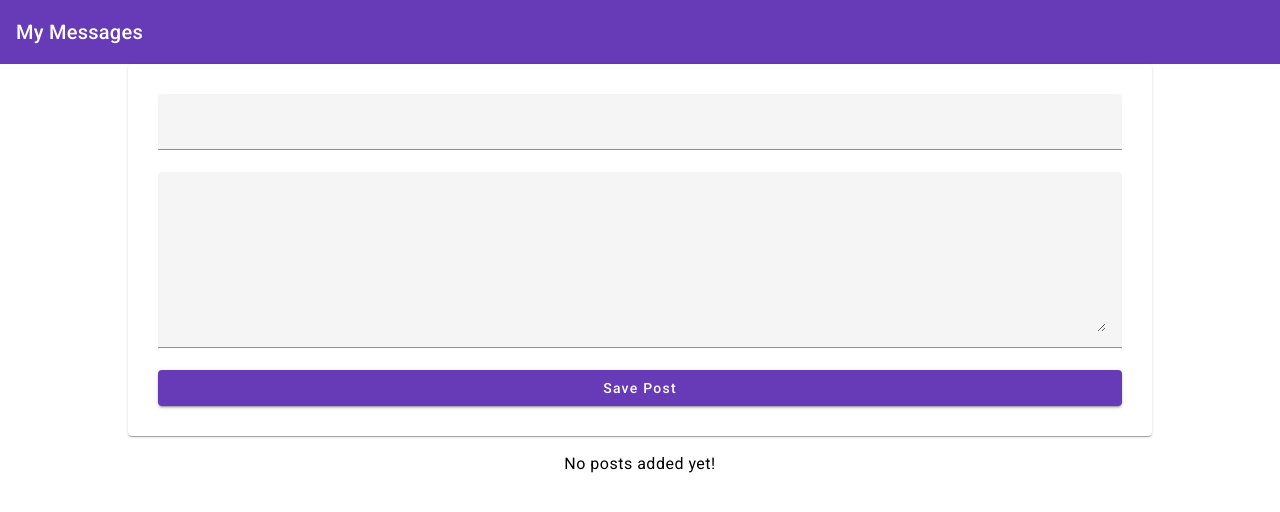
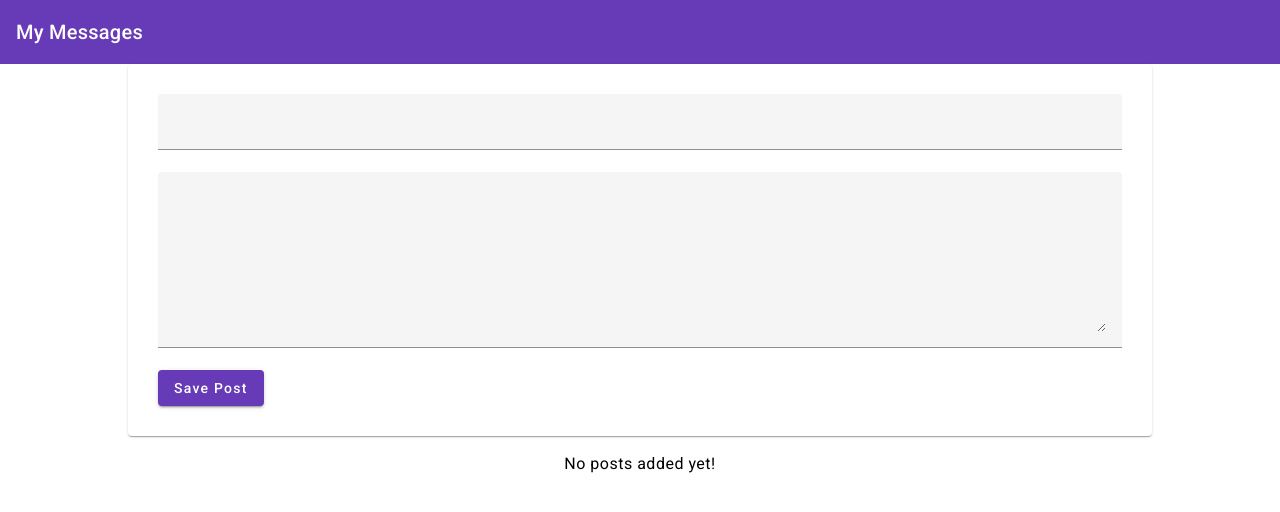
Before and after one commit to chibui/mean-tut, an Angular app in the folder mean-course/: page / in a window 1280 px wide. Shown: the top 512 px of the page. Built offline with nearby package versions, Linux system fonts and the light colour scheme.

Commit message:
26. Adding Forms

```diff
--- a/mean-course/src/app/posts/post-create/post-create.component.html
+++ b/mean-course/src/app/posts/post-create/post-create.component.html
@@ -1,23 +1,34 @@
 <mat-card>
+  <form (submit)="onAddPost(postForm)" #postForm="ngForm">
     <mat-form-field>
       <input matInput
-           [(ngModel)]="enteredTitle"
-           type="text">
+             ngModel
+             required
+             name="title"
+             type="text"
+             #title="ngModel">
+
+      <mat-error *ngIf="title.invalid">Please enter a post title.</mat-error>
     </mat-form-field>
 
     <mat-form-field>
       <textarea matInput
+                ngModel
+                required
+                #content="ngModel"
+                name="content"
                 rows="6"
-              [(ngModel)]="enteredContent"
-              #postInput
       >
       </textarea>
+
+      <mat-error *ngIf="content.invalid">Please enter a post title.</mat-error>
     </mat-form-field>
 
     <button mat-raised-button
             color="primary"
-          (click)="onAddPost()"
+            type="submit"
     >
       Save Post
     </button>
+  </form>
 </mat-card>
--- a/mean-course/src/app/posts/post-create/post-create.component.ts
+++ b/mean-course/src/app/posts/post-create/post-create.component.ts
@@ -1,4 +1,5 @@
 import { Component, EventEmitter, Output } from '@angular/core';
+import { NgForm } from '@angular/forms';
 import { Post } from '../post.model';
 
 @Component({
@@ -12,10 +13,12 @@
 
   @Output() postCreated = new EventEmitter<Post>();
 
-  onAddPost() {
+  onAddPost(form: NgForm) {
+    if (form.invalid) { return };
+
     const post: Post = {
-      content: this.enteredContent,
-      title: this.enteredTitle
+      content: form.value.content,
+      title: form.value.title
     }
 
     this.postCreated.emit(post);
```
Lines whose indentation alone changed are shown as unchanged.
